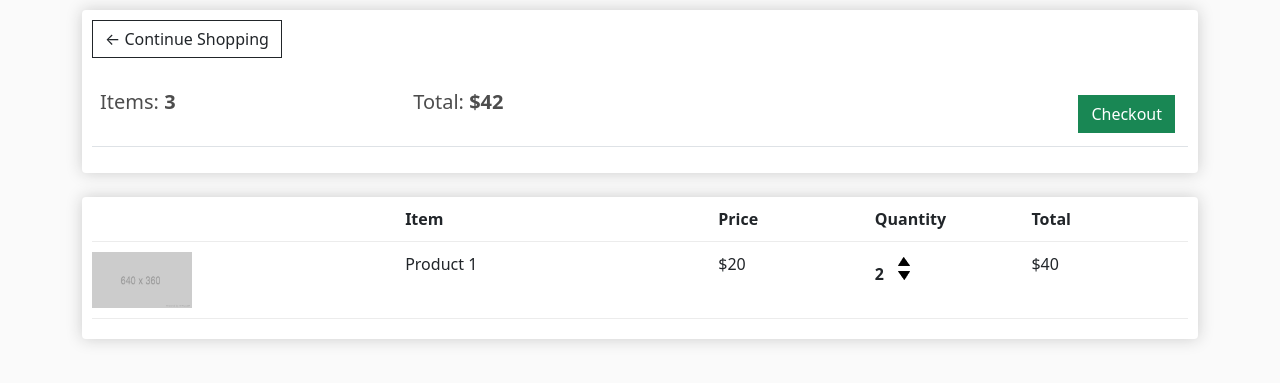
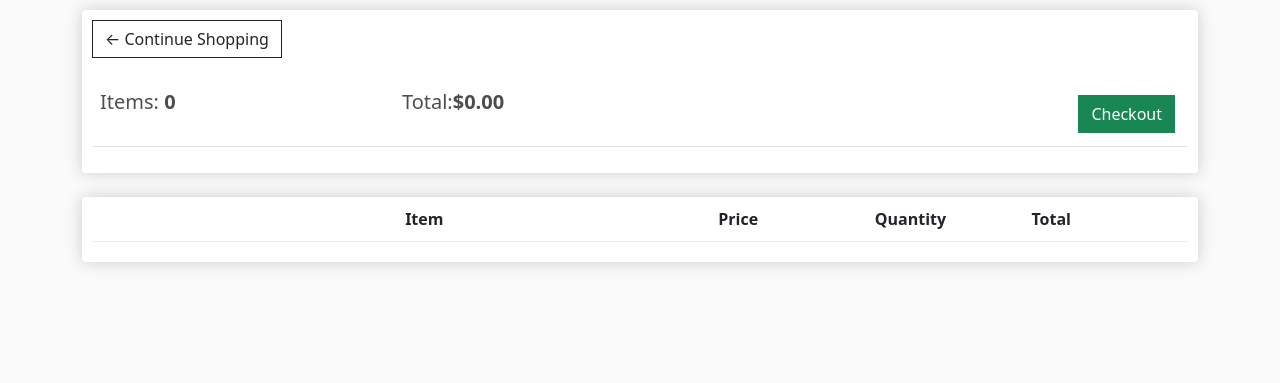
Before and after one commit to aaqibb13/e-COM, a Django app: page /cart/ in a window 1280 px wide. Shown: the part 95-478 px from the top of the page. Run offline with Django 3.2, Linux system fonts and the light colour scheme; lists and menus that the app fills with data are empty.

Commit message:
Updated cart.html

```diff
--- a/ecommerce/store/templates/store/cart.html
+++ b/ecommerce/store/templates/store/cart.html
@@ -10,8 +10,8 @@
             <br>
             <table class="table">
                 <tr>
-                    <th><h5>Items: <strong>3</strong></h5></th>
-                    <th><h5>Total:<strong> $42</strong></h5></th>
+                    <th><h5>Items: <strong>{{order.get_cart_items}}</strong></h5></th>
+                    <th><h5>Total:<strong>${{order.get_cart_total|floatformat:2}}</strong></h5></th>
                     <th>
                         <a  style="float:right; margin:5px;" class="btn btn-success" href="{% url 'checkout' %}">Checkout</a>
                     </th>
@@ -30,20 +30,21 @@
                 <div style="flex:1"><strong>Total</strong></div>
             </div>
 
+            {% for item in items %}
             <div class="cart-row">
-                <div style="flex:2"><img class="row-image" src="{% static 'images/placeholder.png' %}"></div>
-                <div style="flex:2">Product 1</div>
-                <div style="flex:1">$20</div>
+                <div style="flex:2"><img class="row-image" src="{{item.product.ImageURL}}"></div>
+                <div style="flex:2">{{item.product.name}}</div>
+                <div style="flex:1">{{item.product.price|floatformat:2}}</div>
                 <div style="flex:1">
-                    <p class="quantity">2</p>
+                    <p class="quantity">{{item.quantity}}</p>
                     <div class="quantity">
                         <img class="chg-quantity" src="{% static 'images/arrow-up.png' %}">
                         <img class="chg-quantity" src="{% static 'images/arrow-down.png' %}">
                     </div>
-
                 </div>
-                <div style="flex:1">$40</div>
+                <div style="flex:1">{{item.get_total}}</div>
             </div>
+            {% endfor %}
 
 		</div>
 	</div>
```
